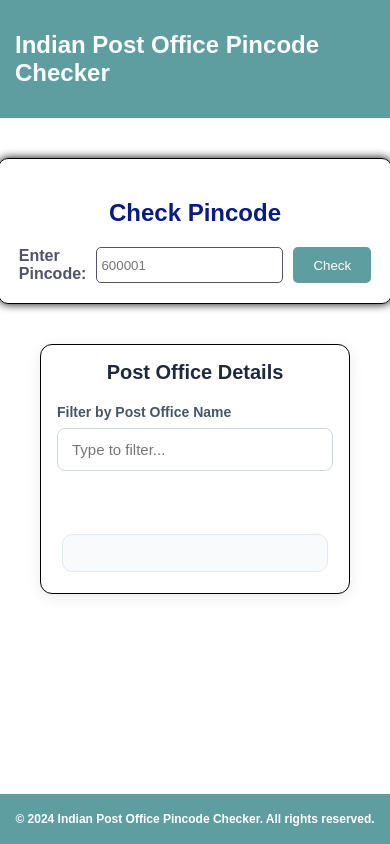
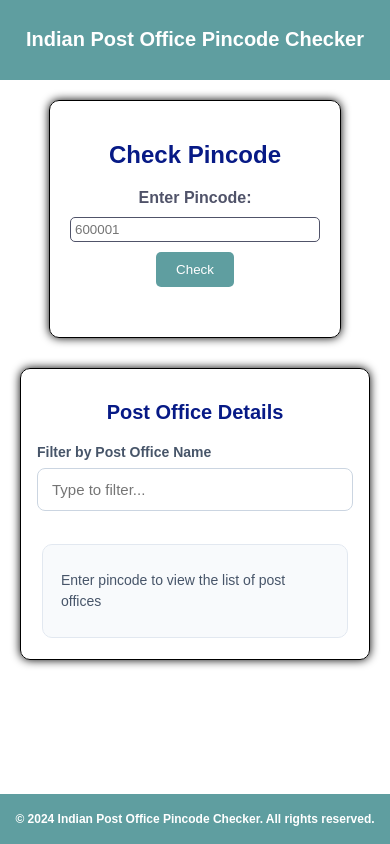
Before and after one commit to Fenitza/postOfficePincodeChecker, a PHP site: page / in a window 390 px wide. Run offline with PHP 8.4, Linux system fonts and the light colour scheme.

Commit message:
Alterations to css

```diff
--- a/index.html
+++ b/index.html
@@ -5,7 +5,7 @@
     <meta http-equiv="X-UA-Compatible" content="IE=edge">
     <meta name="viewport" content="width=device-width, initial-scale=1.0">
     <title>Indian Post Office Pincode Checker</title>
-    <link rel="stylesheet" href="style.css">
+    <link rel="stylesheet" href="style.css?v=1.0">
     <script src="script.js" defer></script>
 </head>
 <body>
@@ -21,6 +21,7 @@
                     <input type="text" id="pincode" name="pincode" placeholder="600001"  title="Please enter a valid 6-digit pincode">
                     <button type="submit">Check</button>
                 </form>
+                <div class="status-message" id="statusMessage"></div>
 
 
                 </div>
@@ -33,10 +34,11 @@
                     <input type="text" id="filter" placeholder="Type to filter..." >
                     <div class="count" id="count"></div>
                 </div>
-                <div class="status-message" id="statusMessage"></div>
+
 
                 <div id="result">
                     <div class="post-office">
+                        <p>Enter pincode to view the list of post offices</p>
 
                     </div>
                 </div>
--- a/script.js
+++ b/script.js
@@ -23,6 +23,8 @@ async function pincodeChecker(event) {
     const pincodeValidation = /^\d{6}$/;
     if(!pincodeValidation.test(pincode)){
         statusMessage.textContent = 'Please enter a valid 6-digit pincode.';
+        resultDiv.innerHTML = '';
+        countDiv.textContent = '';
         return;
     }
     statusMessage.textContent = 'Checking pincode...';
--- a/style.css
+++ b/style.css
@@ -4,11 +4,6 @@ html, body{
     font-family:Arial, Helvetica, sans-serif;
 }
 
-body {
-    min-height: 100vh;
-    display: flex;
-    flex-direction: column;
-}
 body {
     min-height: 100vh;
     display: flex;
@@ -23,9 +18,10 @@ header{
     display:flex;
     justify-content:center;
     align-items:center;
+    align-content:justify;
     flex-wrap:wrap;
     background-color:cadetblue;
-    font-size:clamp(12px, 2vw, 20px);
+    font-size:clamp(10px, 2vw, 20px);
     font-weight:bold;
     color:white;
     padding:15px;
@@ -50,6 +46,7 @@ header{
     border-radius:10px;
     box-shadow: 0px 0px 10px black;
     padding:20px;
+    width: clamp(250px, 30%, 400px);
 
 
 }
@@ -85,26 +82,59 @@ header{
     padding:10px 20px;
     border-radius:5px;
     cursor:pointer;
+    max-width: 100px;
+    align-self:center;
 }
 
 .pincode-checker button:hover{
-    background-color:rgb(7, 26, 134);
+    background-color:rgb(75, 134, 7);
     box-shadow: 0px 0px 10px rgb(107, 107, 209);
+}
+
+@media (max-width: 600px){
+    .main-box{
+        flex-direction:column;
+        gap:10px;
+        padding:10px;
+        margin:10px;
+    }
+
+    .pincode-checker form{
+    display:flex;
+    flex-direction:column;
+    gap:10px;
+    }
+
+}
+
+@media (max-width: 1180px){
+    .pincode-checker form{
+    display:flex;
+    flex-direction:column;
+    gap:10px;
+    }
 }
 
 .result-display{
     display:flex;
     flex-direction:column;
-    flex: 1;
+    flex: 2;
     border:1px solid black;
     border-radius:10px;
     box-shadow: 0px 0px 10px black;
     padding:20px;
-    max-height:400px;
+    width: clamp(250px, 30%, 400px);
     overflow-y:auto;
-    box-sizing:border-box;
+    max-height: 360px;
+    box-sizing: border-box;
 
+}
 
+@media (max-width: 600px){
+    .result-display{
+        width: 100%;
+        max-height: 700px;
+    }
 }
 
 footer{
@@ -119,25 +149,106 @@ footer{
     padding:6px;
 }
 
-.result-display {
-    width: 100%;
-    max-width: 750px;
-    margin: 30px auto;
-    padding: 25px;
-    background-color: #ffffff;
-    border-radius: 12px;
-    box-shadow: 0 4px 15px rgba(0, 0, 0, 0.08);
-    box-sizing: border-box;
+
+.result-display h2 {
+    text-align:center;
+    color:rgb(7, 26, 134);
+    margin-bottom:20px;
 }
 
-.result-display h2 {
-    margin: 0 0 20px;
-    color: #1e293b;
-    font-size: 24px;
+.filter-section {
+    display: flex;
+    flex-direction: column;
+    gap: 8px;
+    margin-bottom: 20px;
+}
+
+.filter-section label {
+    font-size: 14px;
+    font-weight: 600;
+    color: #475569;
+}
+
+.filter-section input {
+    width: 100%;
+    padding: 12px 14px;
+    border: 1px solid #cbd5e1;
+    border-radius: 8px;
+    font-size: 15px;
+    box-sizing: border-box;
+    outline: none;
+    transition: border-color 0.2s, box-shadow 0.2s;
+}
+
+.count {
+    color: #64748b;
+    font-size: 12px;
+    text-align: left;
+}
+
+.status-message {
+    margin: 15px 0;
+    color: #2563eb;
+    font-size: 14px;
     text-align: center;
 }
 
-/* Filter section */
+#result {
+    display: grid;
+    grid-template-columns: repeat(auto-fit, minmax(220px, 1fr));
+    gap: 15px;
+    max-height: 450px;
+    overflow-y: auto;
+    padding: 5px;
+}
+
+
+.post-office {
+    padding: 18px;
+    background-color: #f8fafc;
+    border: 1px solid #e2e8f0;
+    border-radius: 10px;
+    transition: transform 0.2s, box-shadow 0.2s;
+}
+
+.post-office:hover {
+    transform: translateY(-3px);
+    box-shadow: 0 4px 12px rgba(0, 0, 0, 0.08);
+}
+
+.post-office h3 {
+    margin: 0 0 12px;
+    color: #1d4ed8;
+    font-size: 17px;
+}
+
+.post-office p , .result p{
+    margin: 7px 0;
+    color: #475569;
+    font-size: 14px;
+    line-height: 1.5;
+}
+
+.post-office strong {
+    color: #1e293b;
+}
+
+@media (max-width: 600px) {
+    .result-display {
+        padding: 16px;
+        margin: 20px auto;
+    }
+
+    .result-display h2 {
+        font-size: 20px;
+    }
+
+    #result {
+        grid-template-columns: 1fr;
+        max-height: 400px;
+    }
+}
+/* Filter section
 .filter-section {
     display: flex;
     flex-direction: column;
@@ -173,7 +284,7 @@ footer{
     text-align: right;
 }
 
-/* Status message */
+/* Status message
 .status-message {
     margin: 15px 0;
     color: #2563eb;
@@ -181,7 +292,7 @@ footer{
     text-align: center;
 }
 
-/* Results container */
+/* Results container
 #result {
     display: grid;
     grid-template-columns: repeat(auto-fit, minmax(220px, 1fr));
@@ -191,7 +302,7 @@ footer{
     padding: 5px;
 }
 
-/* Individual post office card */
+/* Individual post office card
 .post-office {
     padding: 18px;
     background-color: #f8fafc;
@@ -222,7 +333,7 @@ footer{
     color: #1e293b;
 }
 
-/* Mobile responsive */
+/* Mobile responsive
 @media (max-width: 600px) {
     .result-display {
         padding: 16px;
@@ -237,4 +348,4 @@ footer{
         grid-template-columns: 1fr;
         max-height: 400px;
     }
-}
+} */
```
